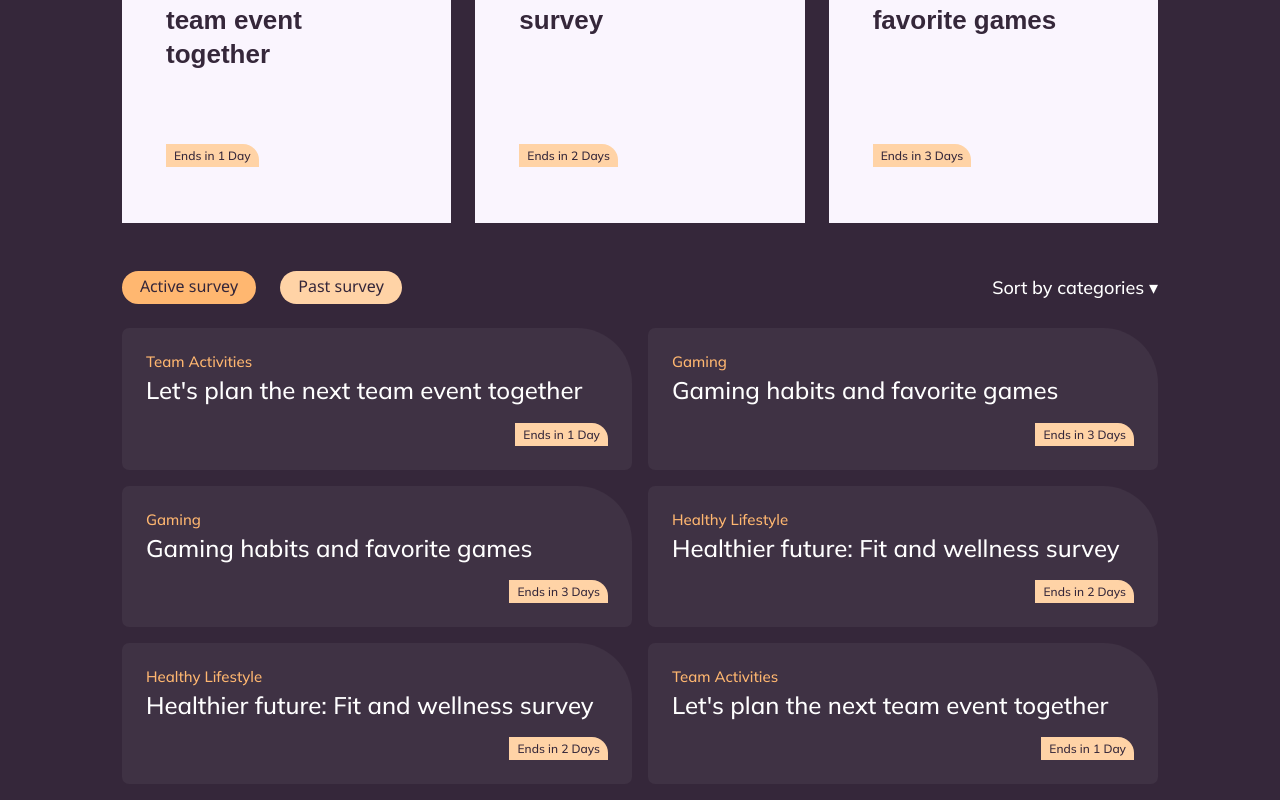
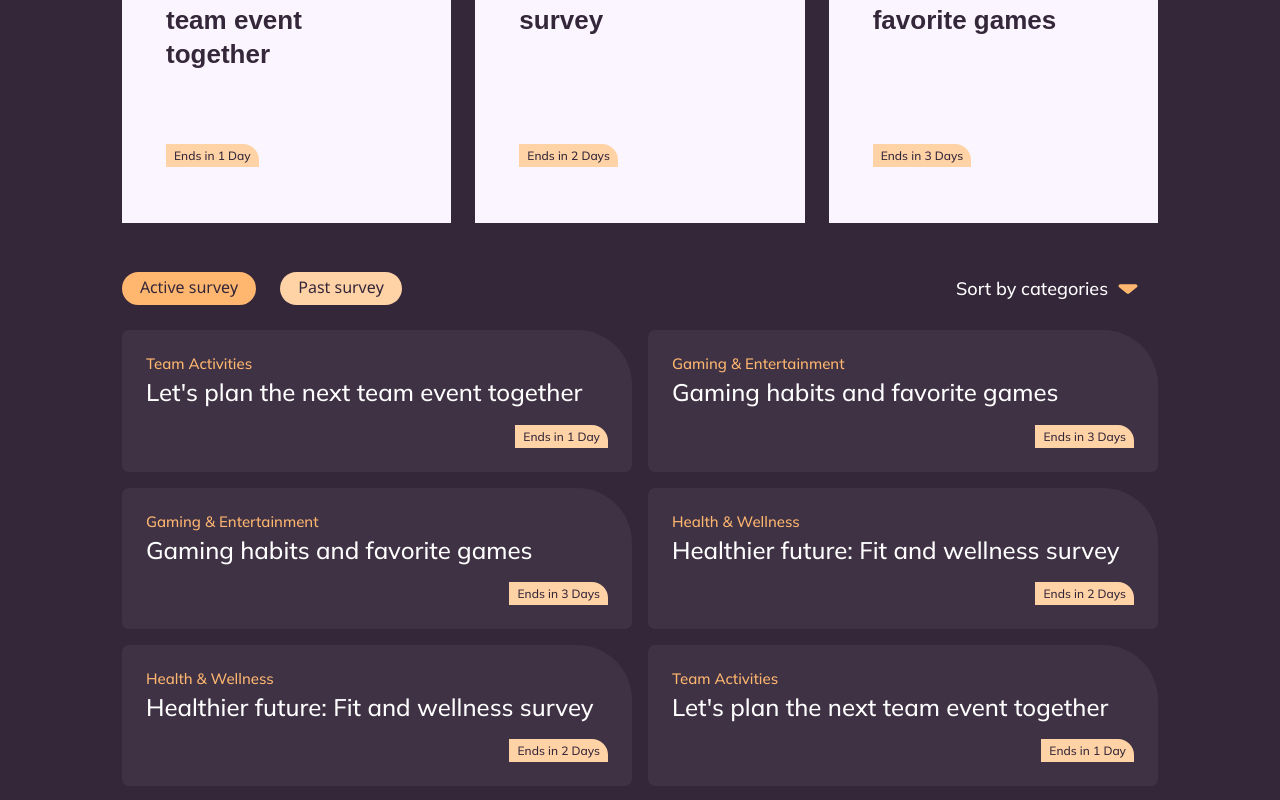
Before and after one commit to karinaklages/poll-app, an Angular app in the folder poll-app/: page / in a window 1280 px wide. Shown: the part 994-1794 px from the top of the page. Built offline with nearby package versions, Linux system fonts and the light colour scheme; a web font is replaced by a local one.

Commit message:
feat: survey category dropdown menu added

```diff
--- a/poll-app/src/app/layout/home/survey-list-all/survey-list-all.component.html
+++ b/poll-app/src/app/layout/home/survey-list-all/survey-list-all.component.html
@@ -14,7 +14,22 @@
         Past survey
       </button>
     </div>
-    <button class="list-sort">Sort by categories ▾</button>
+    <!-- <button class="list-sort">Sort by categories ▾</button> -->
+    <div class="list-sort-wrapper">
+      <button class="list-sort" [class.list-sort--open]="sortOpen" (click)="toggleSort()">
+        Sort by categories
+        <img src="img/chevron-apricot.svg" class="list-sort-chevron" [class.list-sort-chevron--open]="sortOpen" alt="">
+      </button>
+      @if (sortOpen) {
+        <div class="list-sort-dropdown">
+          @for (cat of categories; track cat) {
+            <button class="list-sort-option" (click)="selectCategory(cat)">
+              {{ cat }}
+            </button>
+          }
+        </div>
+      }
+    </div>
   </div>
 
   <div class="list-grid">
--- a/poll-app/src/app/layout/home/survey-list-all/survey-list-all.component.scss
+++ b/poll-app/src/app/layout/home/survey-list-all/survey-list-all.component.scss
@@ -43,16 +43,6 @@
         background: var(--color-apricot-dark);
         color: var(--color-purple-dark);
     }
-}
-
-.list-sort {
-    background: transparent;
-    border: none;
-    color: var(--color-white);
-    font-family: var(--font-body);
-    font-size: 18px;
-    font-weight: 500;
-    cursor: pointer;
 }
 
 .list-grid {
@@ -110,3 +100,78 @@
     font-weight: 500;
     border-radius: 0 16px 0 0;
 }
+
+.list-sort-wrapper {
+    position: relative;
+}
+
+.list-sort {
+    display: flex;
+    align-items: center;
+    gap: var(--space-sm);
+    background: transparent;
+    border: 2px solid transparent;
+    color: var(--color-white);
+    font-family: var(--font-body);
+    font-size: 18px;
+    font-weight: 500;
+    cursor: pointer;
+    padding: var(--space-xs) var(--space-md);
+    border-radius: var(--radius-sm);
+    transition: border-color 0.15s ease;
+    width: 220px;
+    white-space: nowrap;
+
+    &:hover {
+        background: var(--color-purple-grey-light);
+    }
+
+    &--open {
+        border-color: transparent;
+        background: var(--color-purple-dark);
+    }
+}
+
+.list-sort-chevron {
+    color: var(--color-apricot-dark);
+    font-size: 14px;
+    transition: transform 0.2s ease;
+    width: 24px;
+
+    &--open {
+        transform: rotate(180deg);
+    }
+}
+
+.list-sort-dropdown {
+    position: absolute;
+    top: calc(100% + var(--space-xs));
+    right: 0;
+    background: var(--color-white);
+    border-radius: var(--radius-sm);
+    padding: var(--space-sm) 0;
+    min-width: 220px;
+    box-shadow: var(--shadow-card);
+    z-index: 10;
+    width: 220px;
+}
+
+.list-sort-option {
+    display: block;
+    width: 100%;
+    padding: var(--space-sm) var(--space-lg);
+    background: transparent;
+    border: none;
+    color: var(--color-purple-dark);
+    font-family: var(--font-body);
+    font-size: 16px;
+    font-weight: 400;
+    text-align: left;
+    cursor: pointer;
+    transition: background 0.15s ease;
+
+    &:hover {
+        background: var(--color-lilac-middle);
+        border-radius: var(--radius-sm);
+    }
+}
--- a/poll-app/src/app/layout/home/survey-list-all/survey-list-all.component.ts
+++ b/poll-app/src/app/layout/home/survey-list-all/survey-list-all.component.ts
@@ -17,17 +17,28 @@ interface Survey {
 })
 export class SurveyListAllComponent {
   activeTab: 'active' | 'past' = 'active';
+  sortOpen = false;
+  selectedCategory: string | null = null;
 
   surveys: Survey[] = [
     { id: '1', category: 'Team Activities', title: "Let's plan the next team event together", endsInDays: 1 },
-    { id: '2', category: 'Gaming', title: 'Gaming habits and favorite games', endsInDays: 3 },
-    { id: '3', category: 'Gaming', title: 'Gaming habits and favorite games', endsInDays: 3 },
-    { id: '4', category: 'Healthy Lifestyle', title: 'Healthier future: Fit and wellness survey', endsInDays: 2 },
-    { id: '5', category: 'Healthy Lifestyle', title: 'Healthier future: Fit and wellness survey', endsInDays: 2 },
+    { id: '2', category: 'Gaming & Entertainment', title: 'Gaming habits and favorite games', endsInDays: 3 },
+    { id: '3', category: 'Gaming & Entertainment', title: 'Gaming habits and favorite games', endsInDays: 3 },
+    { id: '4', category: 'Health & Wellness', title: 'Healthier future: Fit and wellness survey', endsInDays: 2 },
+    { id: '5', category: 'Health & Wellness', title: 'Healthier future: Fit and wellness survey', endsInDays: 2 },
     { id: '6', category: 'Team Activities', title: "Let's plan the next team event together", endsInDays: 1 },
   ];
 
-  setTab(tab: 'active' | 'past') {
-    this.activeTab = tab;
-  }
+  categories = [
+    'Team Activities',
+    'Health & Wellness',
+    'Gaming & Entertainment',
+    'Education & Learning',
+    'Lifestyle & Preferences',
+    'Technology & Innovation',
+  ];
+
+  setTab(tab: 'active' | 'past') { this.activeTab = tab; }
+  toggleSort() { this.sortOpen = !this.sortOpen; }
+  selectCategory(cat: string) { this.selectedCategory = cat; this.sortOpen = false; }
 }
```
Also changed, not shown: poll-app/public/img/chevron-apricot.svg (added), poll-app/public/img/chevron-white.svg (added).
